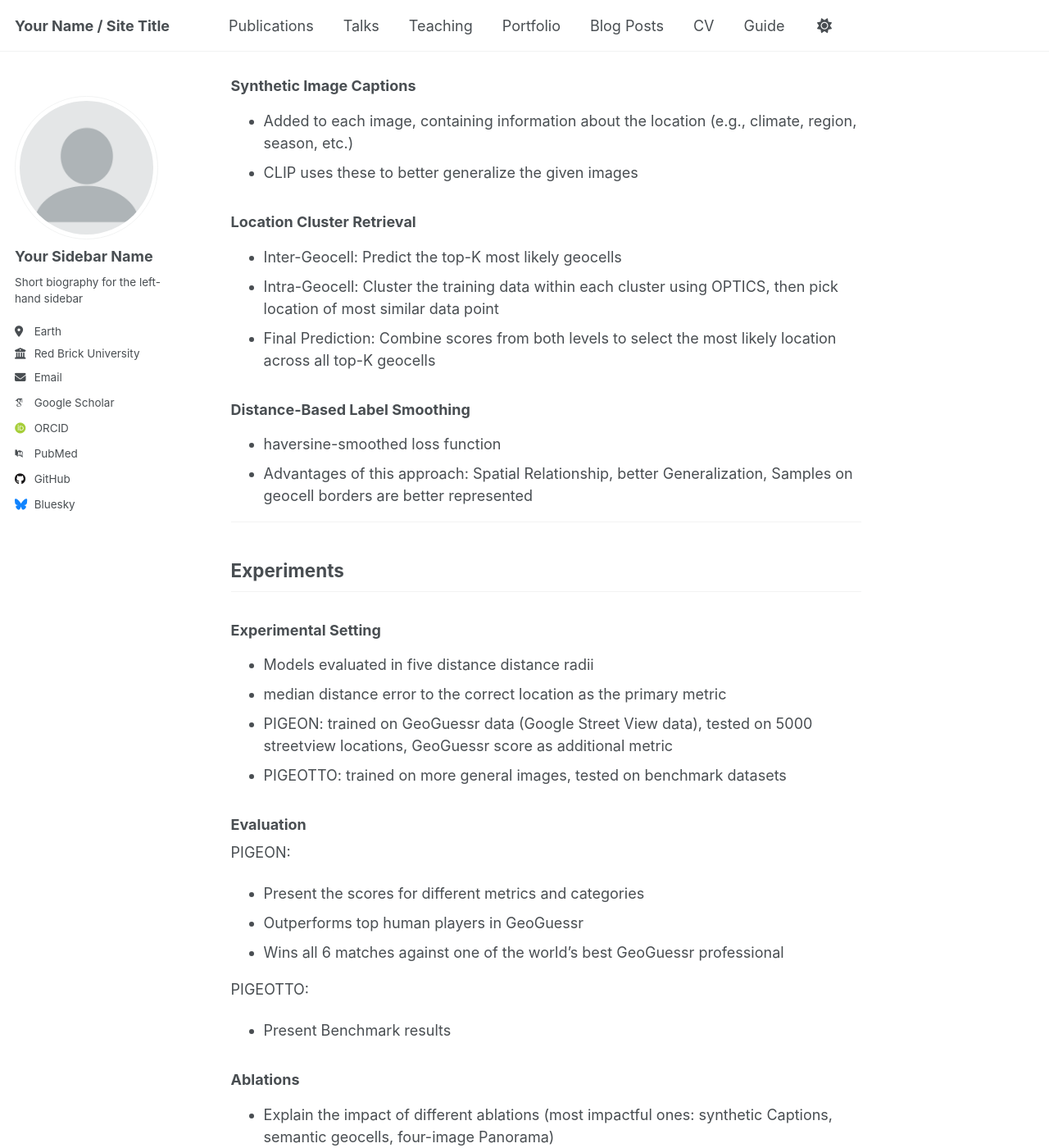
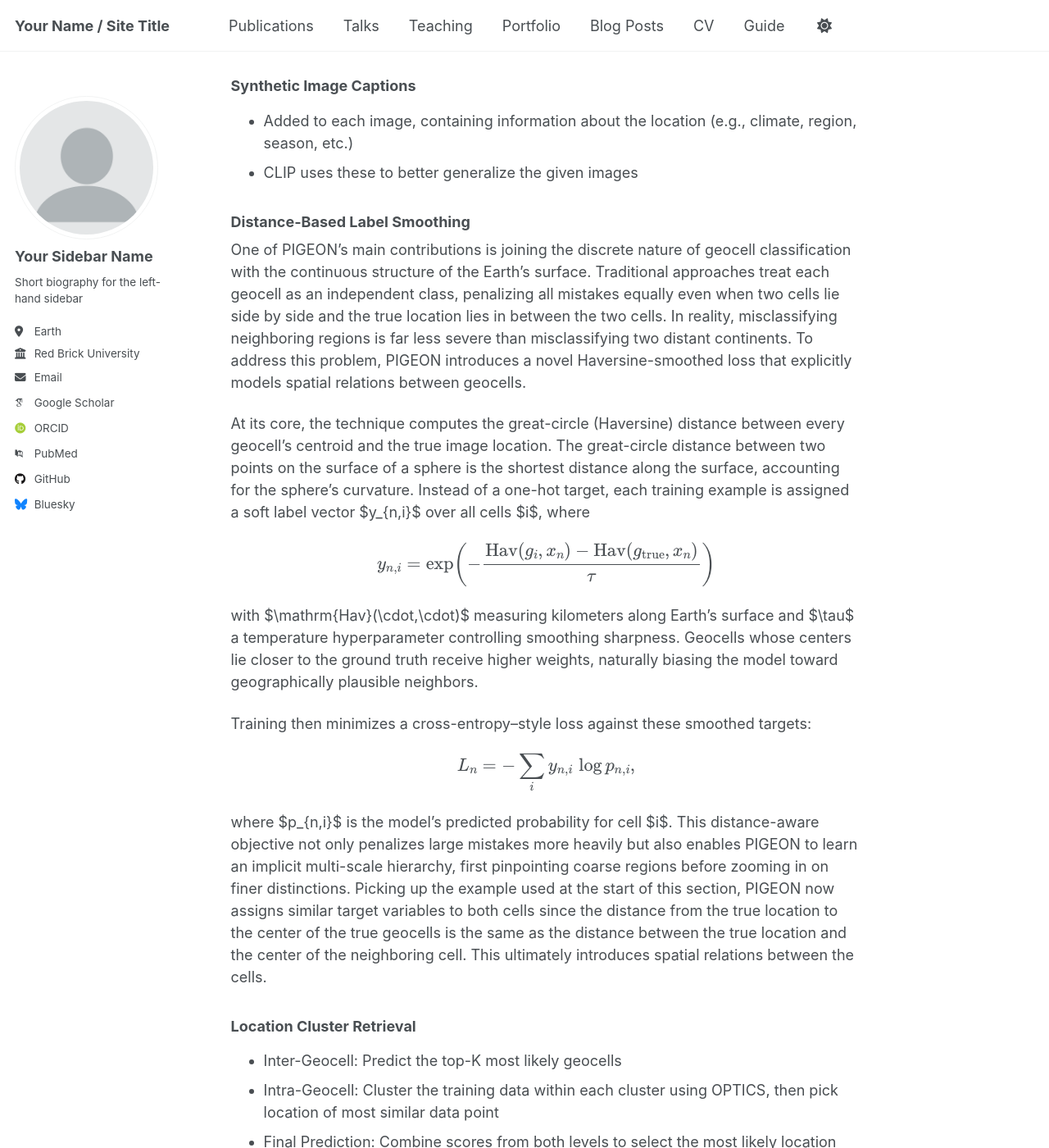
Before and after one commit to Smilooooo/Smilooooo.github.io, a Jekyll site: the page built from _posts/2025-05-13-pigeon-post.md, in a window 1280 px wide and 1400 px high, scrolled down 7094 px. Shown: the whole window at 82% size. Built offline with Jekyll 4.4.1, drawn with Linux system fonts in a browser that asks for light colours; some web fonts are replaced; some of the changed text lies outside the part shown.

Commit message:
distance based label smoothing

```diff
--- a/_posts/2025-05-13-pigeon-post.md
+++ b/_posts/2025-05-13-pigeon-post.md
@@ -24,8 +24,8 @@ Join us as we explore the capabilities of PIGEON!
 2. [PIGEON](#pigeon)
    - [Geocell Division](#geocell-division)
    - [Synthetic Image Captions](#synthetic-image-captions)
+   - [Distance-Based Label Smoothing](#distance-based-label-smoothing)
    - [Location Cluster Retrieval](#location-cluster-retrieval)
-   - [Distance-Based Label Smoothing](#distance-based-label-smoothing)
 3. [Experiments](#experiments)
    - [Experimental Setting](#experimental-setting)
    - [Evaluation](#evaluation)
@@ -117,6 +117,28 @@ With the rise and success of Transformer architecture in Deep Learning - more sp
 - Added to each image, containing information about the location (e.g., climate, region, season, etc.)
 - CLIP uses these to better generalize the given images
 
+### Distance-Based Label Smoothing
+
+One of PIGEON’s main contributions is joining the discrete nature of geocell classification with the continuous structure of the Earth’s surface. Traditional approaches treat each geocell as an independent class, penalizing all mistakes equally even when two cells lie side by side and the true location lies in between the two cells. In reality, misclassifying neighboring regions is far less severe than misclassifying two distant continents. To address this problem, PIGEON introduces a novel Haversine-smoothed loss that explicitly models spatial relations between geocells.
+
+At its core, the technique computes the great-circle (Haversine) distance between every geocell’s centroid and the true image location. The great-circle distance between two points on the surface of a sphere is the shortest distance along the surface, accounting for the sphere’s curvature.
+Instead of a one-hot target, each training example is assigned a soft label vector $y_{n,i}$ over all cells $i$, where
+
+$$
+y_{n,i} = \exp\!\left(-\frac{\mathrm{Hav}(g_i, x_n) - \mathrm{Hav}(g_{\mathrm{true}}, x_n)}{\tau}\right)
+$$
+
+with $\mathrm{Hav}(\cdot,\cdot)$ measuring kilometers along Earth’s surface and $\tau$ a temperature hyperparameter controlling smoothing sharpness. Geocells whose centers lie closer to the ground truth receive higher weights, naturally biasing the model toward geographically plausible neighbors.
+
+Training then minimizes a cross-entropy–style loss against these smoothed targets:
+
+$$
+L_n = - \sum_i y_{n,i}\,\log p_{n,i},
+$$
+
+where $p_{n,i}$ is the model’s predicted probability for cell $i$. This distance-aware objective not only penalizes large mistakes more heavily but also enables PIGEON to learn an implicit multi-scale hierarchy, first pinpointing coarse regions before zooming in on finer distinctions. Picking up the example used at the start of this section, PIGEON now assigns similar target variables to both cells since the distance from the true location to the center of the true geocells is the same as the distance between the true location and the center of the neighboring cell. This ultimately introduces spatial relations between the cells.
+
+
 
 ### Location Cluster Retrieval
 
@@ -124,11 +146,6 @@ With the rise and success of Transformer architecture in Deep Learning - more sp
 - Intra-Geocell: Cluster the training data within each cluster using OPTICS, then pick location of most similar data point
 - Final Prediction: Combine scores from both levels to select the most likely location across all top-K geocells
 
-
-### Distance-Based Label Smoothing
-
-- haversine-smoothed loss function
-- Advantages of this approach: Spatial Relationship, better Generalization, Samples on geocell borders are better represented
 
 
 ---
```
